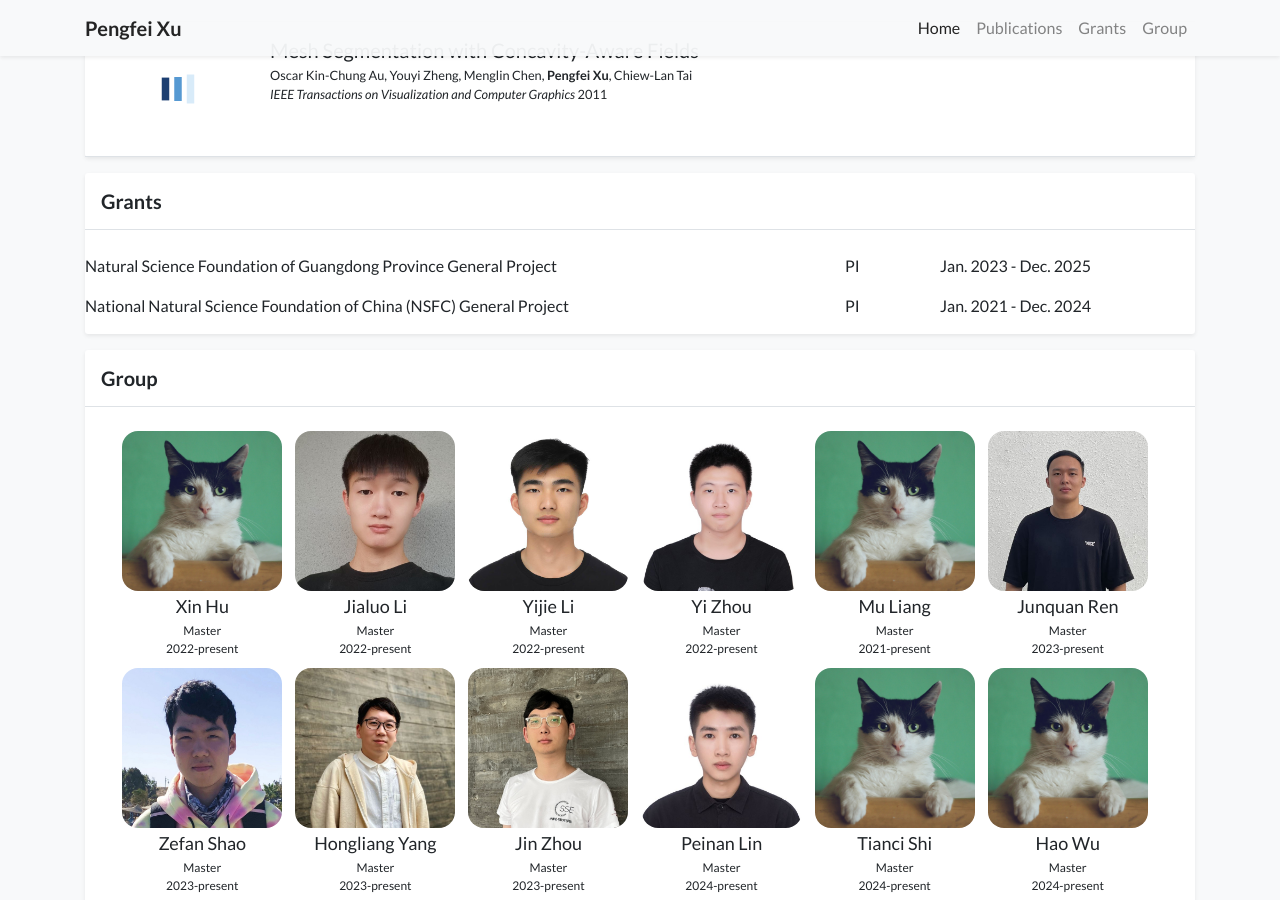
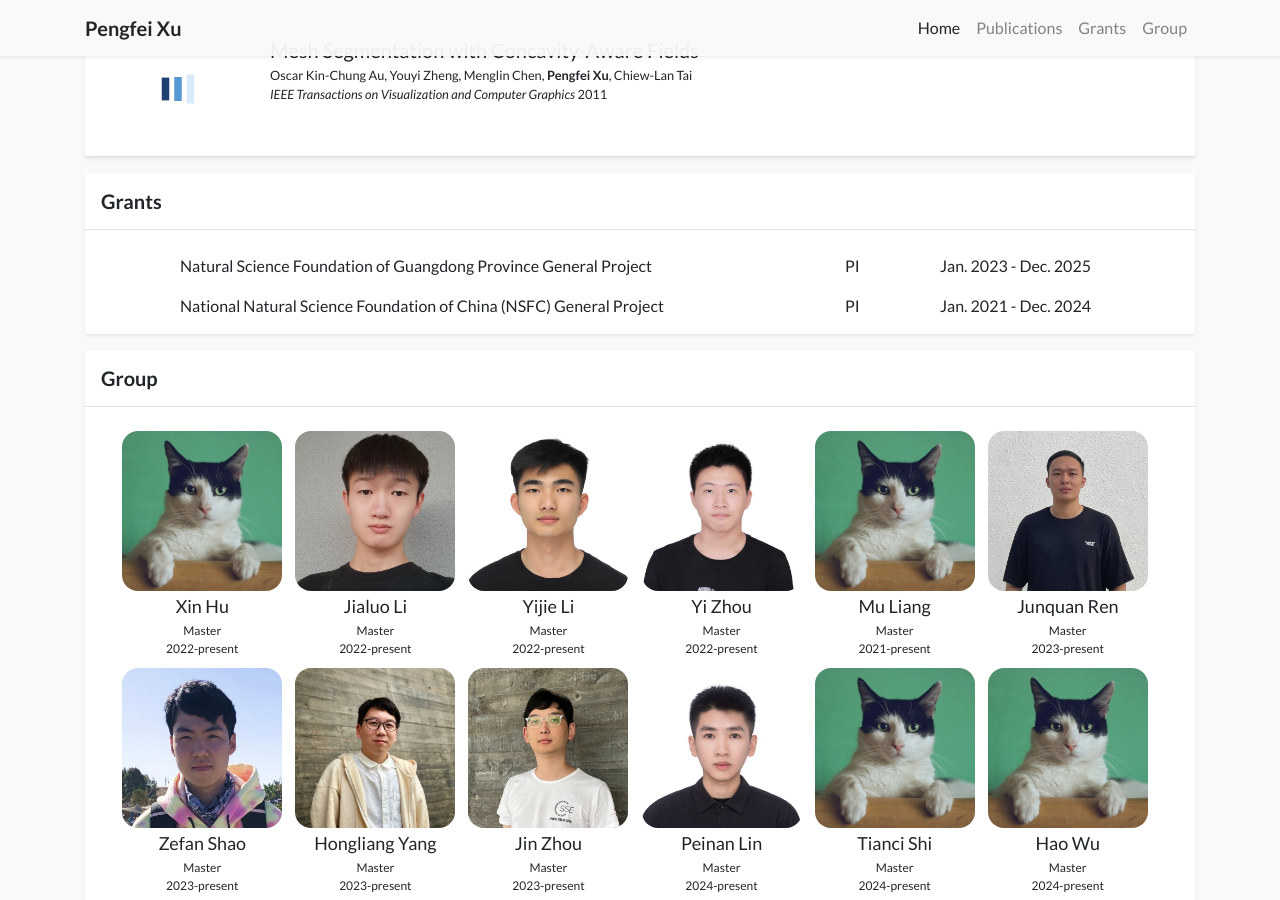
Before and after one commit to pengfeixu/pengfeixu.github.io, a Jekyll site: the page built from index.html, in a window 1280 px wide and 900 px high, scrolled down 3331 px. Built offline with Jekyll 4.4.1, drawn with Linux system fonts in a browser that asks for light colours; a style sheet for code colours, icons or effects is not loaded.

Commit message:
Update grant_item.html

```diff
--- a/_includes/widgets/grant_item.html
+++ b/_includes/widgets/grant_item.html
@@ -3,10 +3,10 @@
 {% assign item = include.item %}
 <!-- <div class="text-align: center; margin-bottom: 10px; display: inline-block; margin-right: 10px;"> -->
     <div class ="row row-no-gutters">
-<!--         <div class = "col-1">
+        <div class = "col-1">
 
-        </div> -->
-        <div class = "col-8">
+        </div>
+        <div class = "col-7">
             <p class="font-weight-normal">{{ item.project }}</p>
         </div>
         <div class = "col-1">
```
